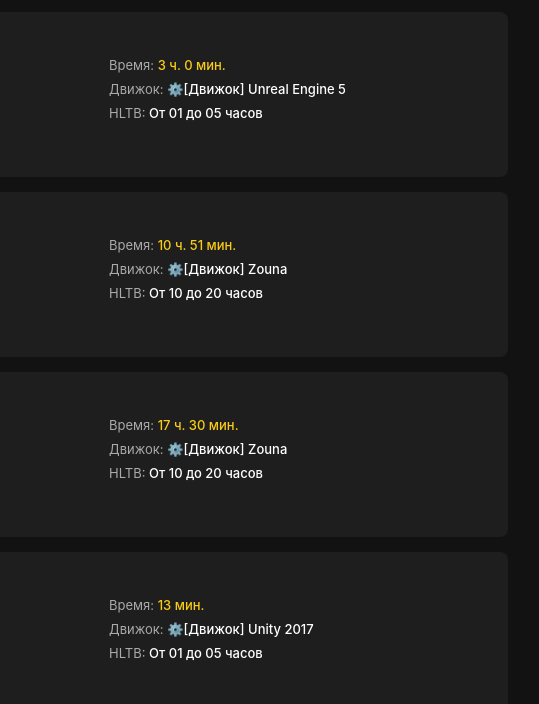
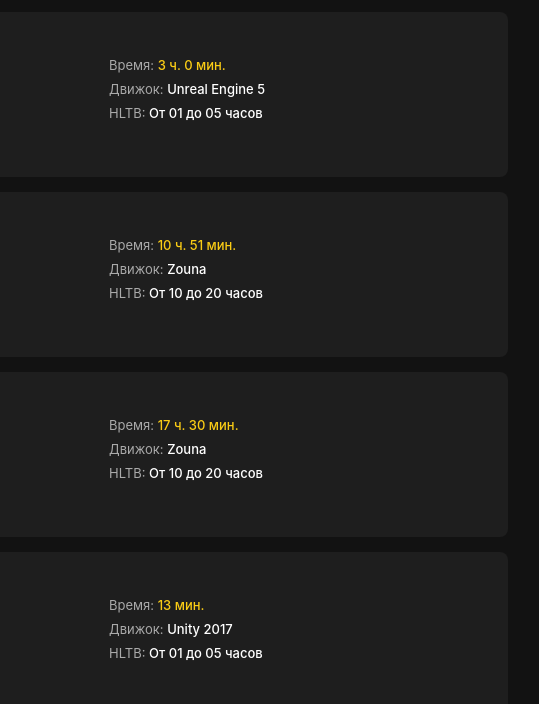
Before and after one commit to SanchezGamedev/my-games-library, a plain HTML site: page index.html in a window 1280 px wide. Shown: the part 298-1002 px from the top of the page, 612-1151 px from the left. Drawn offline with Linux system fonts and the light colour scheme.

Commit message:
Update index.html

```diff
--- a/index.html
+++ b/index.html
@@ -175,7 +175,7 @@
                 if (sortMethod === 'size_desc') return (b.InstallSize || 0) - (a.InstallSize || 0);
                 if (sortMethod === 'size_asc') return (a.InstallSize || 0) - (b.InstallSize || 0);
                 if (sortMethod === 'playtime_desc') return (b.Playtime || 0) - (a.Playtime || 0);
-                if (sortMethod === 'install_desc') return (b.IsInstalled === true ? 1 : 0) - (b.IsInstalled === true ? 1 : 0);
+                if (sortMethod === 'install_desc') return (b.IsInstalled === true ? 1 : 0) - (a.IsInstalled === true ? 1 : 0);
                 if (sortMethod === 'status_asc') return (a.CompletionStatus || '').localeCompare(b.CompletionStatus || '');
                 return 0;
             });
@@ -206,12 +206,16 @@
                 let hltbTag = '—';
 
                 if (g.Tags && g.Tags.length > 0) {
-                    // Ищем тег, содержащий "[Движок]" независимо от наличия эмодзи перед ним
+                    // Ищем тег с движком и очищаем всё до закрывающейся скобки ']' включительно + пробел
                     const engine = g.Tags.find(t => t.includes('[Движок]'));
-                    if (engine) engineTag = engine; // Оставляем целиком вместе с эмодзи
+                    if (engine) {
+                        engineTag = engine.replace(/.*\[Движок\]\s*/, '').trim();
+                    }
 
                     const hltb = g.Tags.find(t => t.includes('[HLTB]'));
-                    if (hltb) hltbTag = hltb.replace(/.*\[HLTB\]\s*/, '').trim();
+                    if (hltb) {
+                        hltbTag = hltb.replace(/.*\[HLTB\]\s*/, '').trim();
+                    }
                 }
 
                 return `
```
